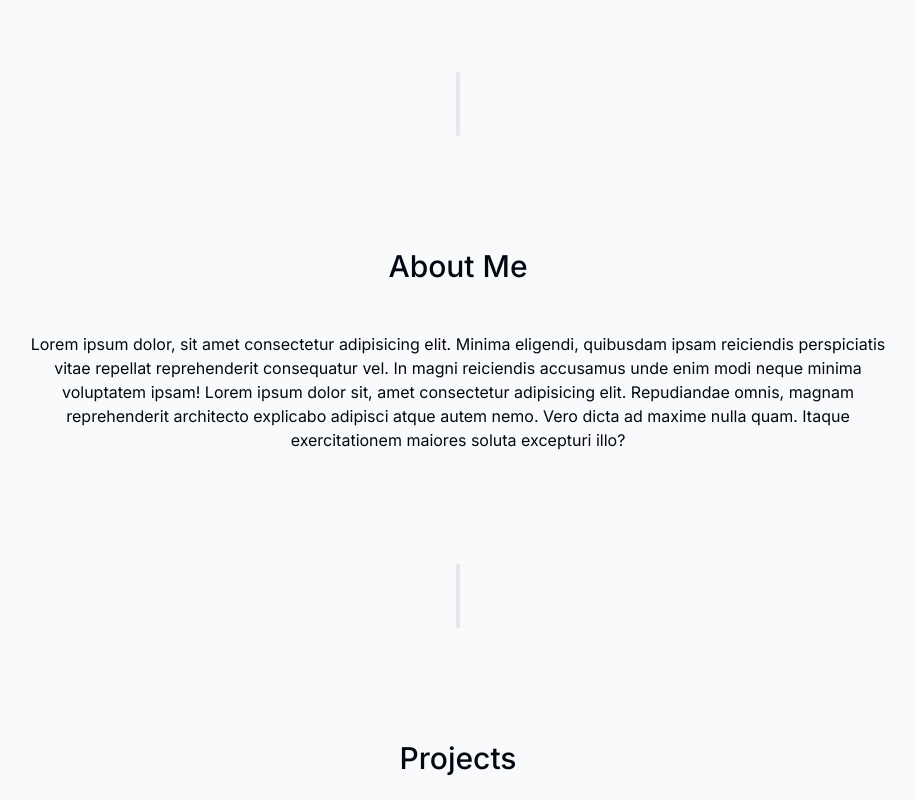
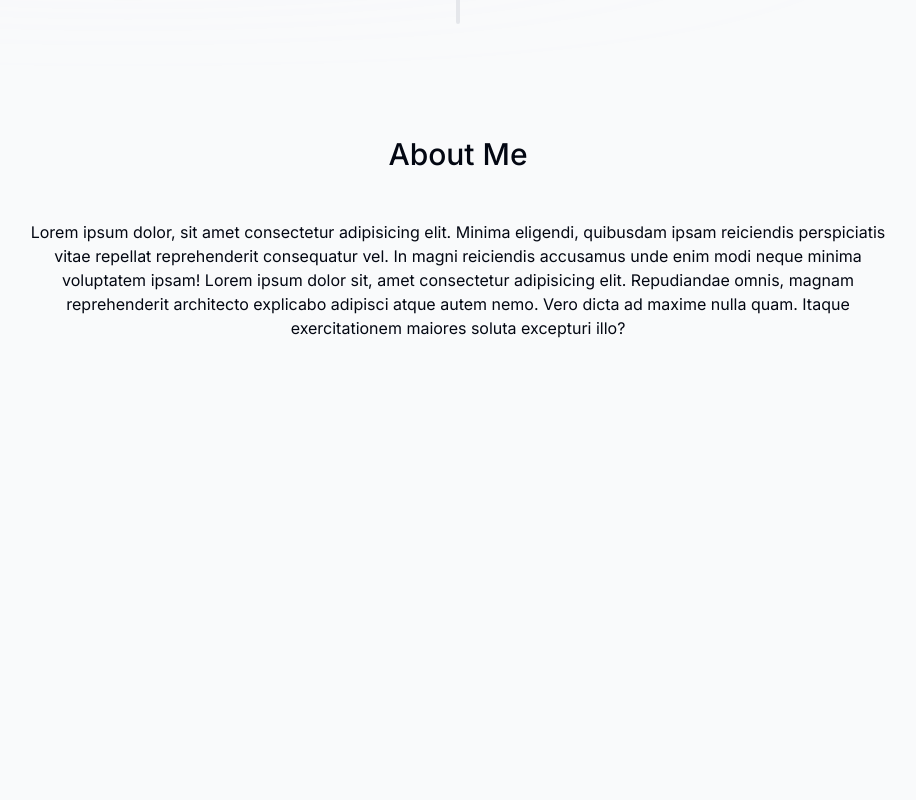
Before and after one commit to MScheltjens/portfolio, a Next.js app: page / in a window 1280 px wide. Shown: the part 840-1640 px from the top of the page, without its empty margins (182-1098 px from the left). Built offline with nearby package versions, Linux system fonts and the light colour scheme.

Commit message:
margins fixed

```diff
--- a/app/layout.tsx
+++ b/app/layout.tsx
@@ -14,7 +14,7 @@ export const metadata: Metadata = {
 
 export default function RootLayout({ children }: { children: React.ReactNode }) {
   return (
-    <html lang='en'>
+    <html lang='en' className='!scroll-smooth'>
       <body className={`${inter.className} relative bg-gray-50 text-gray-950`}>
         <div className='absolute right-[11rem] top-[-6rem] -z-10 h-[31.25rem] w-[31.25rem] rounded-full bg-[#fbe2e3] blur-[10rem] dark:bg-[#946263] sm:w-[68.75rem]' />
         <div className='absolute left-[-35rem] top-[-1rem] -z-10 h-[31.25rem] w-[50rem] rounded-full bg-[#dbd7fb] blur-[10rem] dark:bg-[#676394] sm:w-[68.75rem] md:left-[-33rem] lg:left-[-28rem] xl:left-[-15rem] 2xl:left-[-5rem]' />
--- a/app/page.tsx
+++ b/app/page.tsx
@@ -2,12 +2,13 @@ import { About, Intro, Projects, SectionDivider } from '@/components';
 
 export default function Home() {
   return (
-    <main className='flex flex-col items-center px-4 max-w-[56rem] mx-auto'>
+    <main className='mx-auto flex max-w-[56rem] flex-col items-center px-4'>
       <Intro />
       <SectionDivider />
       <About />
       <SectionDivider />
       <Projects />
+      <SectionDivider />
     </main>
   );
 }
--- a/components/about.tsx
+++ b/components/about.tsx
@@ -5,7 +5,7 @@ import { motion } from 'framer-motion';
 import { SectionHeading } from './section-heading';
 
 export const About = () => (
-  <motion.section id='about' className='mb-28 text-center' initial={{ opacity: 0, y: 100 }} animate={{ opacity: 1, y: 0 }} transition={{ delay: 0.5 }}>
+  <motion.section id='about' className='mb-28 min-h-screen scroll-mt-28 text-center' initial={{ opacity: 0, y: 100 }} animate={{ opacity: 1, y: 0 }} transition={{ delay: 0.5 }}>
     <SectionHeading>About me</SectionHeading>
     <p className='mt-12'>
       Lorem ipsum dolor, sit amet consectetur adipisicing elit. Minima eligendi, quibusdam ipsam reiciendis perspiciatis vitae repellat reprehenderit consequatur vel. In magni reiciendis accusamus
--- a/components/intro.tsx
+++ b/components/intro.tsx
@@ -9,7 +9,7 @@ import { FaGithubSquare } from 'react-icons/fa';
 import { HiDownload } from 'react-icons/hi';
 
 export const Intro = () => (
-  <section id='home' className='mb-28 h-screen scroll-mt-[100rem] pt-24 text-center sm:pt-32'>
+  <section id='home' className='h-screen scroll-mt-[100rem] pt-24 text-center sm:pt-32'>
     <div className='flex h-full w-full flex-col items-center justify-around'>
       <div className='flex items-center justify-center'>
         <div className='relative'>
--- a/components/project.tsx
+++ b/components/project.tsx
@@ -2,7 +2,7 @@
 
 import { PROJECTS } from '@/lib/data';
 import gismo from '@/public/gismo.jpeg';
-import { motion, useScroll } from 'framer-motion';
+import { motion, useScroll, useTransform } from 'framer-motion';
 import Image from 'next/image';
 import { useRef } from 'react';
 
@@ -12,9 +12,11 @@ export const Project = ({ title, description, imgUrl, tags }: (typeof PROJECTS)[
     target: ref,
     offset: ['0 1', '1.33 1'],
   });
+  const scaleProgress = useTransform(scrollYProgress, [0, 1], [0.8, 1]);
+  const opacityProgress = useTransform(scrollYProgress, [0, 1], [0.6, 1]);
 
   return (
-    <motion.div ref={ref} style={{scale: scrollYProgress, opacity:scrollYProgress}} className='group mb-3 last:mb-0 sm:mb-8'>
+    <motion.div ref={ref} style={{ scale: scaleProgress, opacity: opacityProgress }} className='group mb-3 last:mb-0 sm:mb-8'>
       <section className='relative overflow-hidden rounded-lg border border-black/5 bg-gray-100 transition hover:bg-gray-200 dark:bg-white/10 dark:text-white dark:hover:bg-white/20 sm:h-[22rem] sm:pr-8 sm:group-even:pl-8'>
         <div className='flex h-full flex-col px-5 pb-7 pt-4 sm:max-w-[50%] sm:pl-10 sm:pr-2 sm:pt-10 sm:group-even:ml-[18rem]'>
           <h3 className='text-2xl font-semibold'>{title}</h3>
--- a/components/projects.tsx
+++ b/components/projects.tsx
@@ -4,7 +4,7 @@ import { PROJECTS } from '@/lib/data';
 import { Project } from './project';
 
 export const Projects = () => (
-  <section id='projects' className='mb-28'>
+  <section id='projects' className='scroll-mt-28 mb-28'>
     <SectionHeading>Projects</SectionHeading>
     <div className='mt-12'>
       {PROJECTS.map((project, i) => (
```
